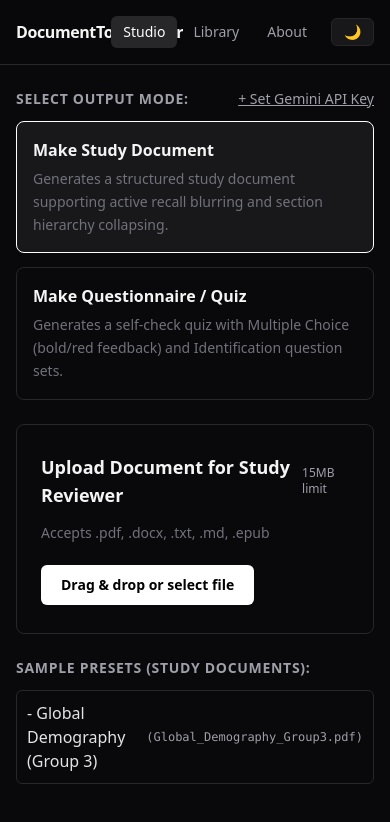
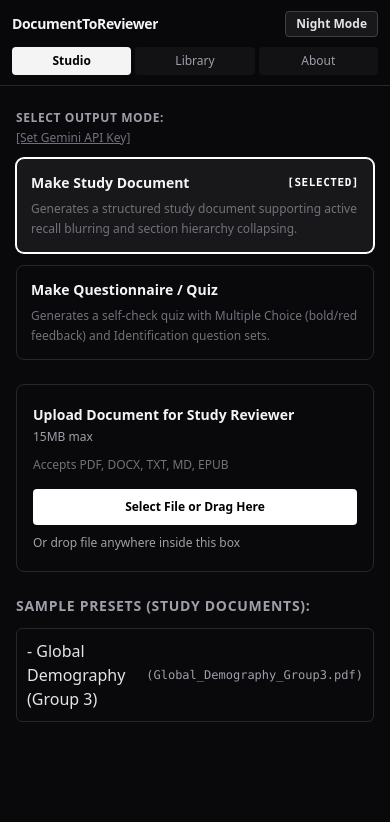
Before and after one commit to NyeowsZ/document-to-reviewer, a Next.js app: page / in a window 390 px wide. Shown: the top 822 px of the page. Built offline with nearby package versions, Linux system fonts and the light colour scheme.

Commit message:
refactor: buttons & general ui

```diff
--- a/components/Navbar.tsx
+++ b/components/Navbar.tsx
@@ -17,72 +17,79 @@ export const Navbar: React.FC<NavbarProps> = ({
   toggleTheme,
 }) => {
   return (
-    <header className="w-full shrink-0 bg-white/95 dark:bg-zinc-950/95 backdrop-blur-md border-b border-zinc-200 dark:border-zinc-800 font-sans text-base text-black dark:text-zinc-100 z-30 transition-all">
-      <div className="max-w-5xl mx-auto px-4 sm:px-6 h-16 flex items-center justify-between gap-3 sm:gap-6">
-        {/* Left: Brand / Title */}
-        <div className="flex items-center min-w-0 shrink">
+    <header className="w-full shrink-0 bg-white/95 dark:bg-zinc-950/95 backdrop-blur-md border-b border-zinc-200 dark:border-zinc-800 font-sans z-30 transition-all">
+      <div className="max-w-5xl mx-auto px-3 sm:px-6 py-2.5 sm:py-3 flex flex-col sm:flex-row sm:items-center sm:justify-between gap-2.5 sm:gap-4">
+        {/* Brand row on mobile: brand on left, theme switch on right */}
+        <div className="flex items-center justify-between min-w-0">
           <button
             onClick={() => setActiveTab('studio')}
-            className="flex items-center gap-2 text-left group focus:outline-none"
+            className="flex items-center gap-2 text-left group focus:outline-none min-w-0"
           >
-            <span className="font-bold text-base sm:text-lg tracking-tight text-zinc-900 dark:text-zinc-100 group-hover:opacity-80 transition-opacity truncate">
+            <span className="font-bold text-sm sm:text-base tracking-tight text-zinc-900 dark:text-zinc-100 group-hover:opacity-80 transition-opacity truncate">
               DocumentToReviewer
             </span>
-            <span className="hidden md:inline-block text-xs font-mono px-2 py-0.5 rounded border border-zinc-200 dark:border-zinc-800 text-zinc-500">
+            <span className="hidden md:inline-block text-xs font-mono px-1.5 py-0.5 rounded border border-zinc-200 dark:border-zinc-800 text-zinc-500">
               @nyeowsz
             </span>
           </button>
+
+          {/* Theme button on mobile */}
+          <div className="sm:hidden shrink-0">
+            <button
+              onClick={toggleTheme}
+              className="px-2.5 py-1 rounded text-xs font-semibold border border-zinc-300 dark:border-zinc-700 bg-zinc-100 dark:bg-zinc-900 text-zinc-800 dark:text-zinc-200"
+              aria-label="Toggle Theme"
+            >
+              {theme === 'dark' ? 'Night Mode' : 'Day Mode'}
+            </button>
+          </div>
         </div>
 
-        {/* Center/Nav: Responsive Navigation Tabs */}
-        <nav className="flex items-center gap-1 sm:gap-2 text-sm shrink-0">
+        {/* Navigation tabs & Desktop Theme button */}
+        <div className="flex items-center justify-between sm:justify-end gap-2 shrink-0">
+          <nav className="flex items-center gap-1 sm:gap-1.5 text-xs sm:text-sm w-full sm:w-auto">
             <button
               onClick={() => setActiveTab('studio')}
-            className={`px-3 py-1.5 rounded-md transition-all font-medium ${
+              className={`flex-1 sm:flex-none text-center px-3 py-1.5 rounded transition-all font-medium ${
                 activeTab === 'studio'
-                ? 'bg-zinc-100 dark:bg-zinc-800 text-black dark:text-white font-bold'
-                : 'text-zinc-600 dark:text-zinc-400 hover:text-black dark:hover:text-white hover:bg-zinc-50 dark:hover:bg-zinc-900'
+                  ? 'bg-zinc-900 text-white dark:bg-zinc-100 dark:text-black font-semibold'
+                  : 'text-zinc-600 dark:text-zinc-400 hover:text-black dark:hover:text-white bg-zinc-100/70 dark:bg-zinc-900/70 sm:bg-transparent'
               }`}
             >
               Studio
             </button>
             <button
               onClick={() => setActiveTab('library')}
-            className={`px-3 py-1.5 rounded-md transition-all font-medium ${
+              className={`flex-1 sm:flex-none text-center px-3 py-1.5 rounded transition-all font-medium ${
                 activeTab === 'library'
-                ? 'bg-zinc-100 dark:bg-zinc-800 text-black dark:text-white font-bold'
-                : 'text-zinc-600 dark:text-zinc-400 hover:text-black dark:hover:text-white hover:bg-zinc-50 dark:hover:bg-zinc-900'
+                  ? 'bg-zinc-900 text-white dark:bg-zinc-100 dark:text-black font-semibold'
+                  : 'text-zinc-600 dark:text-zinc-400 hover:text-black dark:hover:text-white bg-zinc-100/70 dark:bg-zinc-900/70 sm:bg-transparent'
               }`}
             >
               Library
             </button>
             <button
               onClick={() => setActiveTab('about')}
-            className={`px-3 py-1.5 rounded-md transition-all font-medium ${
+              className={`flex-1 sm:flex-none text-center px-3 py-1.5 rounded transition-all font-medium ${
                 activeTab === 'about'
-                ? 'bg-zinc-100 dark:bg-zinc-800 text-black dark:text-white font-bold'
-                : 'text-zinc-600 dark:text-zinc-400 hover:text-black dark:hover:text-white hover:bg-zinc-50 dark:hover:bg-zinc-900'
+                  ? 'bg-zinc-900 text-white dark:bg-zinc-100 dark:text-black font-semibold'
+                  : 'text-zinc-600 dark:text-zinc-400 hover:text-black dark:hover:text-white bg-zinc-100/70 dark:bg-zinc-900/70 sm:bg-transparent'
               }`}
             >
               About
             </button>
           </nav>
 
-        {/* Right: Theme Toggle Button */}
-        <div className="flex items-center shrink-0">
+          {/* Theme button on Desktop */}
+          <div className="hidden sm:flex items-center shrink-0 ml-2">
             <button
               onClick={toggleTheme}
-            className="flex items-center gap-2 px-3 py-1.5 rounded-md text-sm font-semibold border border-zinc-200 dark:border-zinc-800 bg-zinc-50 dark:bg-zinc-900 hover:bg-zinc-100 dark:hover:bg-zinc-800 transition-colors"
-            title={theme === 'dark' ? 'Switch to Day Mode (Light)' : 'Switch to Night Mode (Dark)'}
+              className="px-3 py-1.5 rounded text-xs font-semibold border border-zinc-200 dark:border-zinc-800 bg-zinc-50 dark:bg-zinc-900 hover:bg-zinc-100 dark:hover:bg-zinc-800 transition-colors"
               aria-label="Toggle Theme"
             >
-            <span className="text-sm leading-none">
-              {theme === 'dark' ? '🌙' : '☀️'}
-            </span>
-            <span className="hidden sm:inline">
-              {theme === 'dark' ? 'Night' : 'Day'}
-            </span>
+              {theme === 'dark' ? 'Night Mode' : 'Day Mode'}
             </button>
+          </div>
         </div>
       </div>
     </header>
--- a/components/PortfolioAbout.tsx
+++ b/components/PortfolioAbout.tsx
@@ -13,7 +13,7 @@ export const PortfolioAbout: React.FC = () => {
       <div className="space-y-3">
         <h2 className="font-bold text-sm">System Pipeline:</h2>
         <p className="text-xs text-zinc-700 dark:text-zinc-300 leading-relaxed">
-          1. Document Parsing (PDF / DOCX / TXT) ➔ 2. Cleaned Study Reviewer Generation (1:1 copy with preserved spacing) ➔ 3. Automated MCQ & Identification Quiz Generation ➔ 4. Minimalist Self-Study Interface.
+          1. Document Parsing (PDF / DOCX / TXT) --&gt; 2. Cleaned Study Reviewer Generation (1:1 copy with preserved spacing) --&gt; 3. Automated MCQ &amp; Identification Quiz Generation --&gt; 4. Minimalist Self-Study Interface.
         </p>
       </div>
     </div>
--- a/components/UploadZone.tsx
+++ b/components/UploadZone.tsx
@@ -210,17 +210,17 @@ export const UploadZone: React.FC<UploadZoneProps> = ({ onSelectReviewer }) => {
     <div className="font-sans text-base text-black dark:text-zinc-100 max-w-3xl space-y-6">
       {/* Target Mode Selector: Document Reviewer vs Questionnaire */}
       <div className="space-y-3">
-        <div className="flex items-center justify-between">
-          <p className="text-sm font-semibold uppercase tracking-wider text-zinc-400">
+        <div className="flex flex-col sm:flex-row sm:items-center justify-between gap-1">
+          <p className="text-xs sm:text-sm font-semibold uppercase tracking-wider text-zinc-400">
             Select Output Mode:
           </p>
           {apiKey ? (
-            <div className="flex items-center gap-2 text-sm">
-              <span className="text-emerald-500 font-medium">● Google AI Connected</span>
+            <div className="flex items-center gap-2 text-xs sm:text-sm">
+              <span className="text-emerald-600 dark:text-emerald-400 font-medium">Connected to Google AI</span>
               <button
                 disabled={isProcessing}
                 onClick={() => setShowApiKeyModal(true)}
-                className="text-zinc-400 hover:text-black dark:hover:text-white underline disabled:opacity-40 disabled:cursor-not-allowed text-xs"
+                className="text-zinc-500 hover:text-black dark:hover:text-white underline disabled:opacity-40 disabled:cursor-not-allowed"
               >
                 (Change Key)
               </button>
@@ -229,50 +229,60 @@ export const UploadZone: React.FC<UploadZoneProps> = ({ onSelectReviewer }) => {
             <button
               disabled={isProcessing}
               onClick={() => setShowApiKeyModal(true)}
-              className="text-sm text-zinc-400 hover:text-black dark:hover:text-white underline disabled:opacity-40 disabled:cursor-not-allowed"
+              className="text-xs sm:text-sm text-zinc-500 hover:text-black dark:hover:text-white underline disabled:opacity-40 disabled:cursor-not-allowed self-start"
             >
-              + Set Gemini API Key
+              [Set Gemini API Key]
             </button>
           )}
         </div>
 
-        <div className="grid grid-cols-1 sm:grid-cols-2 gap-3.5">
+        <div className="grid grid-cols-1 sm:grid-cols-2 gap-3">
           <div
             onClick={() => !isProcessing && setSelectedType('document')}
-            className={`p-4 border rounded-lg transition-all ${
+            className={`p-3.5 sm:p-4 border rounded-lg transition-all ${
               isProcessing ? 'opacity-50 cursor-not-allowed' : 'cursor-pointer'
             } ${
               selectedType === 'document'
-                ? 'border-black dark:border-white bg-zinc-50 dark:bg-zinc-900'
+                ? 'border-black dark:border-white bg-zinc-50 dark:bg-zinc-900 ring-1 ring-black dark:ring-white'
                 : 'border-zinc-200 dark:border-zinc-800 hover:border-zinc-400'
             }`}
           >
             <div className="flex items-center justify-between">
-              <span className="font-bold text-base text-zinc-900 dark:text-zinc-100">
+              <span className="font-bold text-sm sm:text-base text-zinc-900 dark:text-zinc-100">
                 Make Study Document
               </span>
+              {selectedType === 'document' && (
+                <span className="text-[11px] font-mono font-bold uppercase tracking-wider text-black dark:text-white">
+                  [Selected]
+                </span>
+              )}
             </div>
-            <p className="text-sm text-zinc-500 mt-1.5 leading-relaxed">
+            <p className="text-xs sm:text-sm text-zinc-500 mt-1.5 leading-relaxed">
               Generates a structured study document supporting active recall blurring and section hierarchy collapsing.
             </p>
           </div>
 
           <div
             onClick={() => !isProcessing && setSelectedType('questionnaire')}
-            className={`p-4 border rounded-lg transition-all ${
+            className={`p-3.5 sm:p-4 border rounded-lg transition-all ${
               isProcessing ? 'opacity-50 cursor-not-allowed' : 'cursor-pointer'
             } ${
               selectedType === 'questionnaire'
-                ? 'border-black dark:border-white bg-zinc-50 dark:bg-zinc-900'
+                ? 'border-black dark:border-white bg-zinc-50 dark:bg-zinc-900 ring-1 ring-black dark:ring-white'
                 : 'border-zinc-200 dark:border-zinc-800 hover:border-zinc-400'
             }`}
           >
             <div className="flex items-center justify-between">
-              <span className="font-bold text-base text-zinc-900 dark:text-zinc-100">
+              <span className="font-bold text-sm sm:text-base text-zinc-900 dark:text-zinc-100">
                 Make Questionnaire / Quiz
               </span>
+              {selectedType === 'questionnaire' && (
+                <span className="text-[11px] font-mono font-bold uppercase tracking-wider text-black dark:text-white">
+                  [Selected]
+                </span>
+              )}
             </div>
-            <p className="text-sm text-zinc-500 mt-1.5 leading-relaxed">
+            <p className="text-xs sm:text-sm text-zinc-500 mt-1.5 leading-relaxed">
               Generates a self-check quiz with Multiple Choice (bold/red feedback) and Identification question sets.
             </p>
           </div>
@@ -284,7 +294,7 @@ export const UploadZone: React.FC<UploadZoneProps> = ({ onSelectReviewer }) => {
         onDrop={handleDrop}
         onDragOver={handleDragOver}
         onDragLeave={handleDragLeave}
-        className={`py-7 px-6 border rounded-lg transition-all space-y-3.5 ${
+        className={`py-5 px-4 sm:py-7 sm:px-6 border rounded-lg transition-all space-y-3 ${
           isProcessing
             ? 'opacity-60 bg-zinc-100 dark:bg-zinc-900/60 border-zinc-200 dark:border-zinc-800 cursor-not-allowed pointer-events-none select-none'
             : isDragOver
@@ -292,25 +302,25 @@ export const UploadZone: React.FC<UploadZoneProps> = ({ onSelectReviewer }) => {
             : 'border-zinc-200 dark:border-zinc-800 bg-white dark:bg-zinc-950'
         }`}
       >
-        <div className="flex items-center justify-between">
-          <h2 className="text-lg font-semibold text-zinc-900 dark:text-zinc-100">
+        <div className="flex flex-col sm:flex-row sm:items-center justify-between gap-1">
+          <h2 className="text-sm sm:text-base font-semibold text-zinc-900 dark:text-zinc-100">
             Upload Document for {selectedType === 'document' ? 'Study Reviewer' : 'Questionnaire'}
           </h2>
-          <span className="text-xs text-zinc-400">15MB limit</span>
+          <span className="text-xs text-zinc-400">15MB max</span>
         </div>
-        <p className="text-sm text-zinc-500">
-          Accepts .pdf, .docx, .txt, .md, .epub
+        <p className="text-xs sm:text-sm text-zinc-500">
+          Accepts PDF, DOCX, TXT, MD, EPUB
         </p>
 
-        <div className="flex items-center gap-3.5 pt-2">
+        <div className="flex flex-col sm:flex-row sm:items-center gap-2.5 pt-1">
           <label
-            className={`inline-flex items-center justify-center py-2.5 px-5 rounded-md text-sm font-semibold transition-all ${
+            className={`inline-flex items-center justify-center py-2.5 px-4 rounded text-xs sm:text-sm font-semibold transition-all ${
               isProcessing
                 ? 'bg-zinc-300 dark:bg-zinc-800 text-zinc-500 cursor-not-allowed'
                 : 'cursor-pointer bg-black text-white dark:bg-white dark:text-black hover:opacity-90 active:scale-95'
             }`}
           >
-            {isProcessing ? 'Processing File...' : 'Drag & drop or select file'}
+            {isProcessing ? 'Processing File...' : 'Select File or Drag Here'}
             <input
               ref={fileInputRef}
               type="file"
@@ -320,19 +330,19 @@ export const UploadZone: React.FC<UploadZoneProps> = ({ onSelectReviewer }) => {
               onChange={handleFileChange}
             />
           </label>
-          <span className="text-sm text-zinc-400 hidden sm:inline">
-            {isProcessing ? 'Upload disabled during generation' : 'Or drop anywhere inside this card'}
+          <span className="text-xs text-zinc-400">
+            {isProcessing ? 'Upload disabled during generation' : 'Or drop file anywhere inside this box'}
           </span>
         </div>
       </div>
 
       {/* Multi-Step Horizontal Progress Bar & Timed Status Messages */}
       {isProcessing && (
-        <div className="p-4 rounded-lg border border-zinc-200 dark:border-zinc-800 bg-zinc-50 dark:bg-zinc-900 space-y-3 transition-all">
+        <div className="p-3.5 sm:p-4 rounded-lg border border-zinc-200 dark:border-zinc-800 bg-zinc-50 dark:bg-zinc-900 space-y-2.5 transition-all">
           {/* Header & Status Message */}
-          <div className="flex items-center justify-between text-sm gap-3">
+          <div className="flex items-center justify-between text-xs sm:text-sm gap-2">
             <div className="flex items-center gap-2 min-w-0">
-              <span className="w-2.5 h-2.5 rounded-full bg-black dark:bg-white animate-ping shrink-0" />
+              <span className="w-2 h-2 rounded-full bg-black dark:bg-white animate-pulse shrink-0" />
               <p className="font-medium text-zinc-800 dark:text-zinc-200 truncate">
                 {currentMessage}
               </p>
@@ -351,7 +361,7 @@ export const UploadZone: React.FC<UploadZoneProps> = ({ onSelectReviewer }) => {
           </div>
 
           {/* Subtitle / model notice */}
-          <div className="flex items-center justify-between text-xs text-zinc-400 pt-0.5">
+          <div className="flex flex-col sm:flex-row sm:items-center justify-between text-[11px] text-zinc-400 pt-0.5 gap-1">
             <span>Synthesizing with Google Gemini 3.5 Flash Lite</span>
             <span className="italic">Please do not close this tab</span>
           </div>
@@ -360,13 +370,13 @@ export const UploadZone: React.FC<UploadZoneProps> = ({ onSelectReviewer }) => {
 
       {/* Error Banner */}
       {errorMessage && (
-        <div className="p-3.5 text-sm rounded bg-red-50 dark:bg-red-950/40 border border-red-200 dark:border-red-900 text-red-700 dark:text-red-400 flex items-center justify-between">
+        <div className="p-3 text-xs sm:text-sm rounded bg-red-50 dark:bg-red-950/40 border border-red-200 dark:border-red-900 text-red-700 dark:text-red-400 flex items-center justify-between">
           <span>{errorMessage}</span>
           <button
             onClick={() => setErrorMessage(null)}
-            className="hover:underline font-bold ml-2 shrink-0"
+            className="hover:underline font-bold ml-2 shrink-0 text-xs"
           >
-            ✕
+            [Close]
           </button>
         </div>
       )}
```
Also changed, not shown: components/MarkdownRenderer.tsx (+21 -13 lines), components/QuizModule.tsx (+20 -16 lines), components/ReviewerStudio.tsx (+40 -35 lines). Lines whose indentation alone changed are shown as unchanged.
